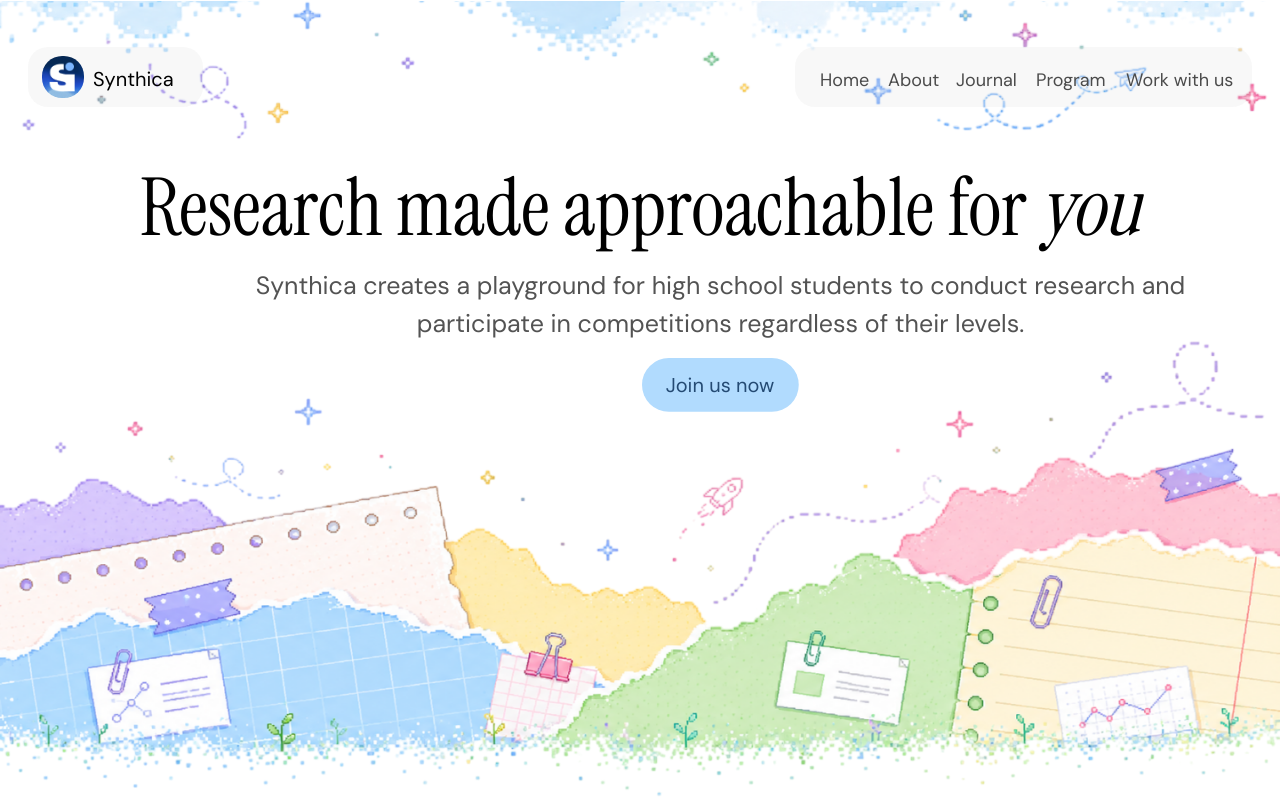
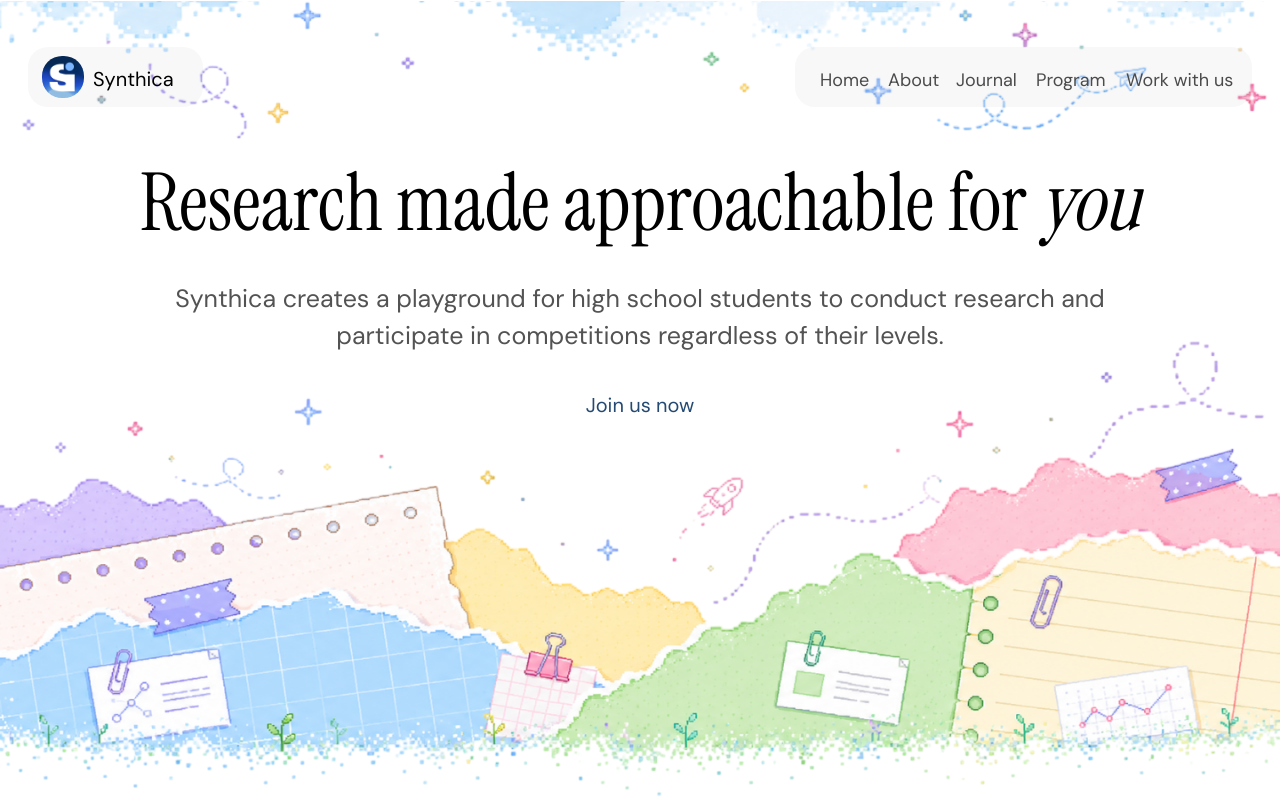
Before and after one commit to friendlyfoe241-cyber/Synthica-landing-page, a Next.js app: page / in a window 1280 px wide. Shown: the top 800 px of the page. Built offline with nearby package versions, Linux system fonts and the light colour scheme.

Commit message:
Center all hero content using flexbox

```diff
--- a/app/page.tsx
+++ b/app/page.tsx
@@ -12,12 +12,11 @@ export default function Home() {
         className="w-full h-[180px] absolute left-0 top-px max-w-none"
         alt="ChatGPT Image Jun 12, 2026, 09_19_24 PM-Photoroom 1"
       />
-      <div className="w-full h-[264px] absolute left-0 top-[148px]">
-        <div className="w-full h-[264px] absolute left-0 top-0">
-          <p className="text-[#000] font-instrumentSerif text-[80px] w-full h-[105px] absolute left-0 top-0 text-center">
+      <div className="w-full h-[264px] absolute left-0 top-[148px] flex flex-col items-center justify-center">
+          <p className="text-[#000] font-instrumentSerif text-[80px] h-[105px] text-center">
             Research made approachable for <i>you</i>
           </p>
-          <p className="text-[#535353] font-googleSansFlex text-[25px] w-[985px] h-[67px] absolute left-[228px] top-[119px] text-center">
+          <p className="text-[#535353] font-googleSansFlex text-[25px] w-[985px] h-[67px] text-center mt-8">
             Synthica creates a playground for high school students to conduct
             research and participate in competitions regardless of their levels.
           </p>
@@ -27,7 +26,7 @@ export default function Home() {
             viewBox="0 0 157 54"
             fill="none"
             xmlns="http://www.w3.org/2000/svg"
-            className="w-[157px] h-[54px] absolute left-[642px] top-[210px] "
+            className="w-[157px] h-[54px] mt-8"
           >
             <rect
               width="156.753"
@@ -36,11 +35,10 @@ export default function Home() {
               fill="#B1DBFE"
             />
           </svg>
-          <p className="text-[#244A73] font-googleSansFlex text-xl w-[142px] h-[27px] absolute left-[649px] top-[223px] text-center">
+          <p className="text-[#244A73] font-googleSansFlex text-xl w-[142px] h-[27px] text-center mt-3">
             Join us now
           </p>
         </div>
-      </div>
       <div className="rounded-[20px] bg-[rgba(188,188,188,0.10)] w-[175px] h-[60px] absolute left-7 top-[47px]"></div>
       <div className="w-[140px] h-[42px] absolute left-[42px] top-14">
         <p className="text-[#000] font-googleSansFlex text-xl w-[89px] h-[30px] absolute left-[51px] top-[9px]">
```
